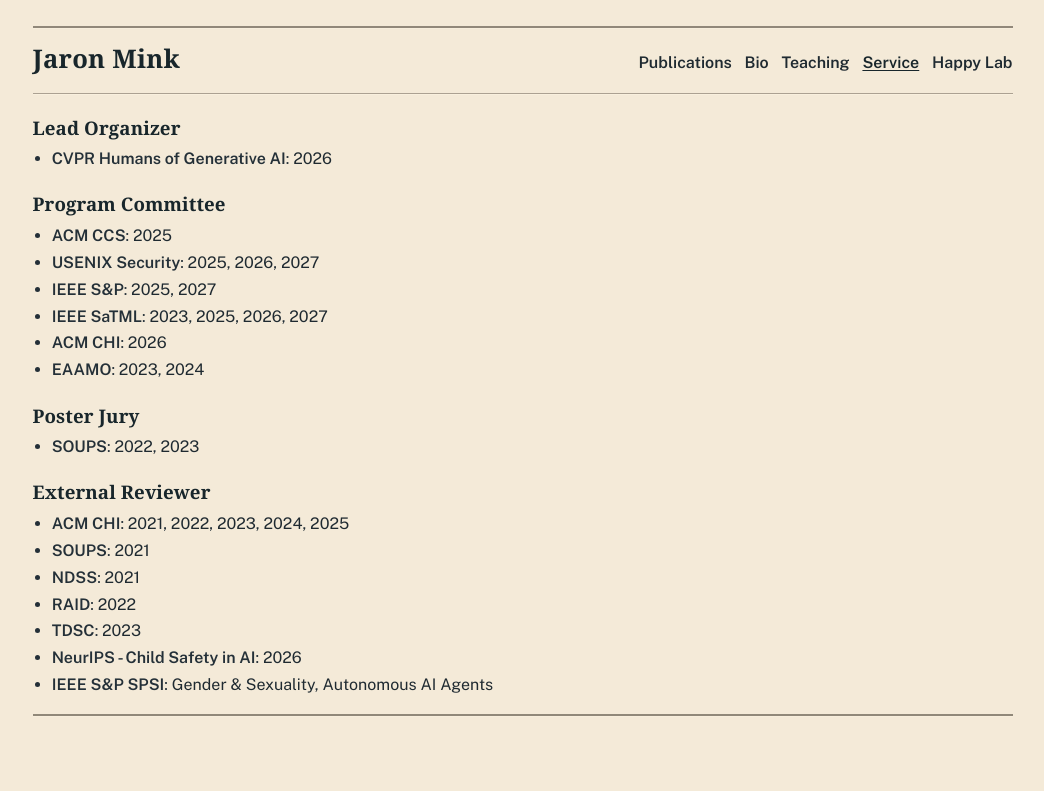
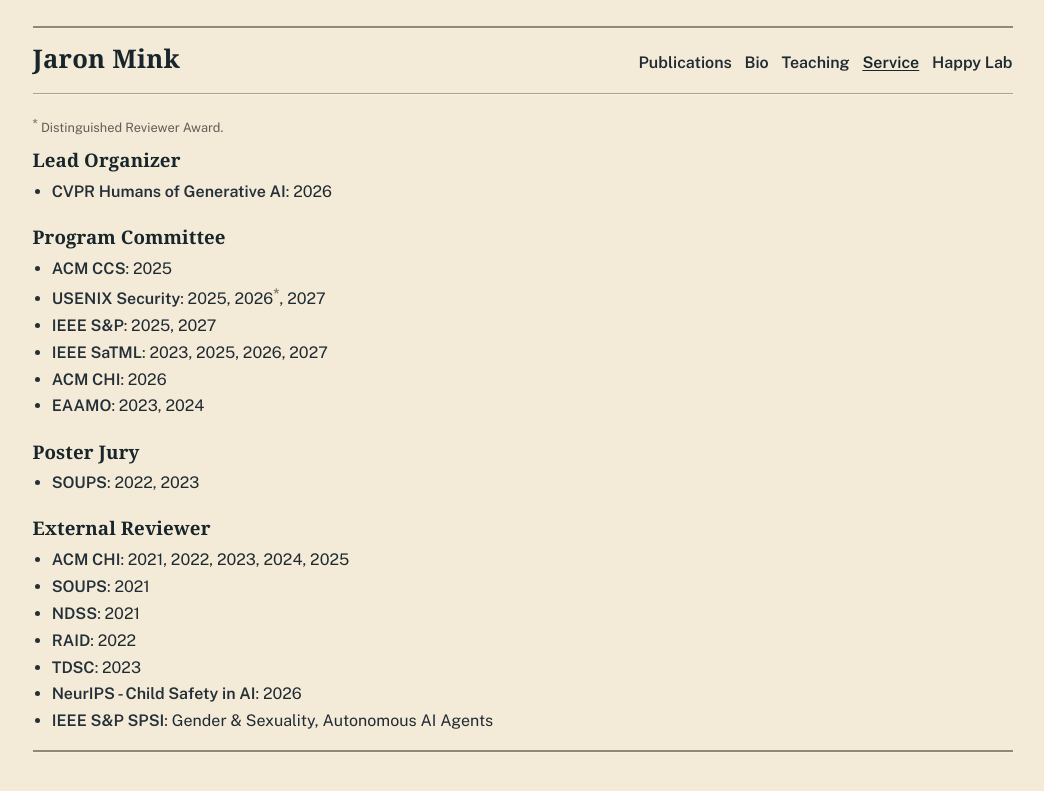
Before and after one commit to JaronMink/personal-website, a Jekyll site: the page built from service.md, in a window 1280 px wide. Shown: the top 791 px of the page, without its empty margins (110-1154 px from the left). Built offline with Jekyll 4.4.1, drawn with Linux system fonts in a browser that asks for light colours.

Commit message:
Standardize publication and service notes

```diff
--- a/_data/service.yml
+++ b/_data/service.yml
@@ -15,7 +15,7 @@
       links:
         - label: "2025"
           url_key: usenix25_web
-        - label: "2026"
+        - label: "2026<sup>*</sup>"
           url_key: usenix26_web
         - label: "2027"
           url_key: usenix27_web
--- a/_includes/publication-item.html
+++ b/_includes/publication-item.html
@@ -11,9 +11,9 @@
     {%- for author in include.pub.authors -%}
       {%- assign author_name = author | replace: '*', '' | strip -%}
       {%- if author_name == site.title -%}
-        <span class="pub-author-name pub-author-self">{{ author_name }}{% if author contains '*' %}*{% endif %}</span>
+        <span class="pub-author-name pub-author-self">{{ author_name }}{% if author contains '*' %}<sup class="note-mark">*</sup>{% endif %}</span>
       {%- else -%}
-        <span class="pub-author-name">{{ author_name }}{% if author contains '*' %}*{% endif %}</span>
+        <span class="pub-author-name">{{ author_name }}{% if author contains '*' %}<sup class="note-mark">*</sup>{% endif %}</span>
       {%- endif -%}
       {%- unless forloop.last -%}, {% endunless -%}
     {%- endfor -%}
--- a/_includes/publication-list.html
+++ b/_includes/publication-list.html
@@ -26,7 +26,7 @@
 
 <div class="pub-layout">
   <div class="pub-header-row">
-    <p class="pub-equal-note">* Indicates equal co-authorship</p>
+    <p class="pub-equal-note"><sup class="note-mark">*</sup> Equal co-authorship</p>
   {% if site.publication_filters_enabled %}
   <div class="pub-filter-toolbar">
     <button type="button" class="pub-filter-summary" data-filter-toggle aria-expanded="false" aria-controls="pub-area-controls">By Area</button>
--- a/_sass/minimal-light.scss
+++ b/_sass/minimal-light.scss
@@ -735,6 +735,31 @@ h2 {
   margin-bottom: 0.45rem;
 }
 
+.service-note,
+.pub-equal-note {
+  margin: 0;
+  color: var(--muted);
+  font-size: 0.8rem;
+  line-height: 1.25;
+}
+
+.service-note {
+  margin-bottom: 0.85rem;
+  padding-top: 0.2rem;
+}
+
+.note-mark,
+.top-main--list-page a sup {
+  color: var(--map-rule);
+  font-weight: 700;
+}
+
+.note-mark {
+  font-size: 0.7rem;
+  line-height: 0;
+  vertical-align: super;
+}
+
 .top-main--list-page > ul {
   margin-bottom: 1.35rem;
   padding-left: 1.2rem;
@@ -815,12 +840,6 @@ span.jaron {
   gap: 0.7rem;
   margin: -0.2rem 0 0.65rem;
   flex-wrap: wrap;
-}
-
-.pub-equal-note {
-  margin: 0;
-  font-size: 0.8rem;
-  color: var(--muted);
 }
 
 .pub-list-main {
--- a/service.md
+++ b/service.md
@@ -6,6 +6,8 @@ description: Professional service including program committees, reviewing, and o
 hide_page_title: true
 ---
 
+<p class="service-note"><sup class="note-mark">*</sup> Distinguished Reviewer Award.</p>
+
 {% include service-list.html %}
 
 <div class="page-bottom-rule" aria-hidden="true"></div>
```
Also changed, not shown: _includes/award-list.md (+1 -1 lines).
